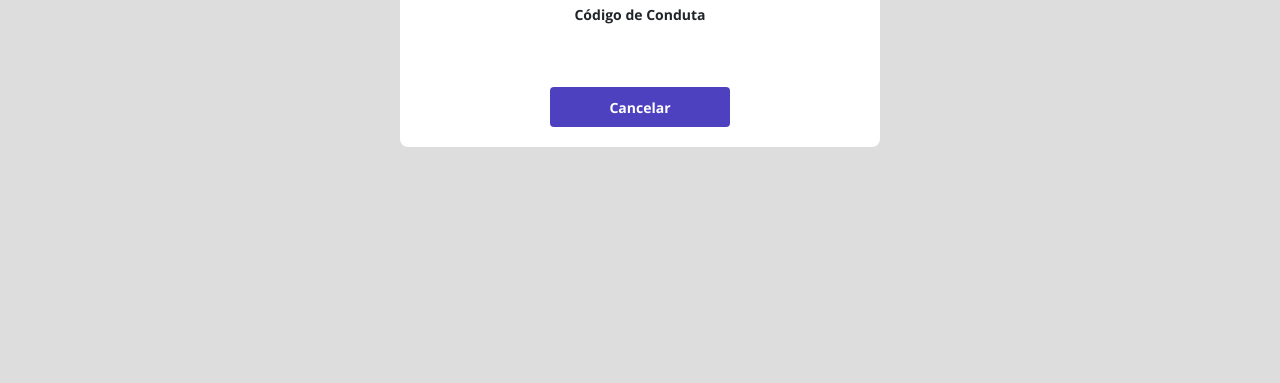
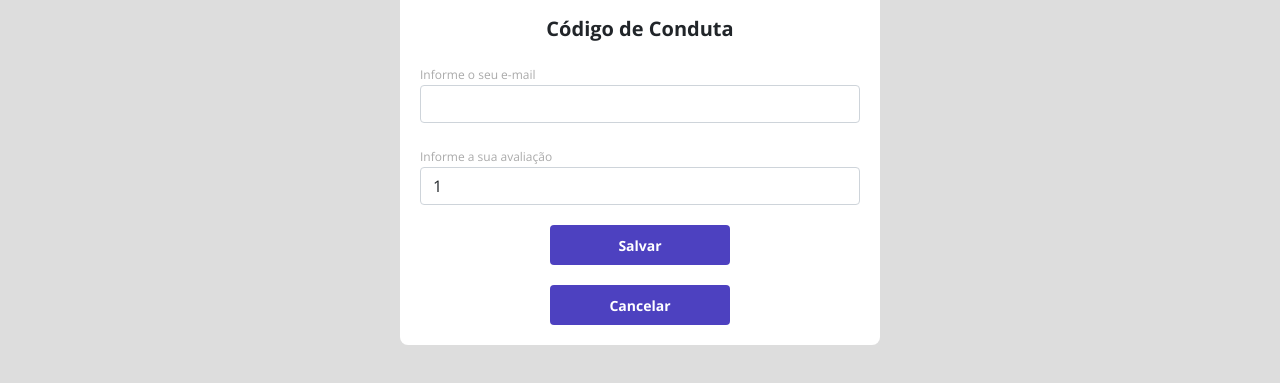
Before and after one commit to DudaMagalha/dsmovie, a plain HTML site: page form.html in a window 1280 px wide. Shown: the part 463-846 px from the top of the page. Before the commit the page ends 800 px from the top, so only its background shows below. Drawn offline with nearby package versions, Linux system fonts and the light colour scheme.

Commit message:
Formulário PARTE 2

```diff
--- a/css/style.css
+++ b/css/style.css
@@ -5,15 +5,16 @@
     --text-gray: #4a4a4a;
     --color-primary: #4D41c0;
     --white: #fff;
+    --text-light-gray: #aaa;
 }
 
-* {
+*{
     margin: 0;
     font-family: 'Open Sans', sans-serif;
     box-sizing: border-box;
 }
 
-h1, h2, h3, h4, h5, h6{
+h1, h2, h3, h4, h5, h6 {
     margin: 0;
 }
 
@@ -102,9 +103,46 @@ a, a:hover {
     align-items: center;
     justify-content: center;
     border-radius: 4px;
+    border: 0;
 }
 
 .dsmovie-form-container {
     padding: 40px 0;
     max-width: 480px;
 }
+
+.dsmovie-form-description {
+    background-color: var(--white);
+    padding: 20px;
+    display: flex;
+    flex-direction: column;
+    align-items: center;
+    border-radius: 0 0 8px 8px;
+}
+
+.dsmovie-form-description h3 {
+    font-size: 20px;
+    font-weight: 700;
+    margin-bottom: 20px;
+}
+
+.dsmovie-form-group {
+    margin-bottom: 20px;
+}
+
+.dsmovie-form-group label {
+    font-size: 12px;
+    color: var(--text-light-gray);
+}
+
+.dsmovie-form {
+    width: 100%;
+}
+
+.dsmovie-form-btn-container {
+    display: flex;
+    flex-direction: column;
+    align-items: center;
+    height: 100px;
+    justify-content: space-between;
+}
--- a/form.html
+++ b/form.html
@@ -1,14 +1,17 @@
 <!DOCTYPE html>
 <html lang="pt-br">
+
 <head>
     <meta charset="UTF-8">
     <meta http-equiv="X-UA-Compatible" content="IE=edge">
     <meta name="viewport" content="width=device-width, initial-scale=1.0">
     <title>DSMovie</title>
-    <link href="https://cdn.jsdelivr.net/npm/bootstrap@5.1.3/dist/css/bootstrap.min.css" rel="stylesheet" integrity="sha384-1BmE4kWBq78iYhFldvKuhfTAU6auU8tT94WrHftjDbrCEXSU1oBoqyl2QvZ6jIW3" crossorigin="anonymous">
+    <link href="https://cdn.jsdelivr.net/npm/bootstrap@5.1.3/dist/css/bootstrap.min.css" rel="stylesheet"
+        integrity="sha384-1BmE4kWBq78iYhFldvKuhfTAU6auU8tT94WrHftjDbrCEXSU1oBoqyl2QvZ6jIW3" crossorigin="anonymous">
     <link rel="stylesheet" href="css/style.css">
 
 </head>
+
 <body>
     <header>
         <nav class="container">
@@ -25,15 +28,43 @@
     <main>
         <section id="dsmovie-form-section">
 
-          <div class="container dsmovie-form-container">
+            <div class="container dsmovie-form-container">
 
                 <div>
                     <div class="dsmovie-card">
-                            <img src="https://www.themoviedb.org/t/p/w500_and_h282_face/YFfE628QGh8JnnPMlNzDDGf7NM.jpg" alt="Código de Conduta">
-                            <div class="dsmovie-card-description">
-                                <h3>Código de Conduta</h3>
-                                <a class="dsmovie-btn" href="index.html">Cancelar</a>
-                            </div>
+                        <img
+                            src="https://www.themoviedb.org/t/p/w500_and_h282_face/YFfE628QGh8JnnPMlNzDDGf7NM.jpg"
+                            alt="Código de Conduta"
+                        />
+                        <div class="dsmovie-form-description">
+                            <h3>Código de Conduta</h3>
+                            <form class="dsmovie-form">
+                                <div class="form-group dsmovie-form-group">
+                                    <label for="email">Informe o seu e-mail</label>
+                                    <input class="form-control" type="email" id="email">
+                                </div>
+
+                                <div class="form-group dsmovie-form-group">
+                                    <label for="score">Informe a sua avaliação</label>
+                                    <select class="form-control" name="score" id="score">
+                                        <option value="1">1</option>
+                                        <option value="2">2</option>
+                                        <option value="3">3</option>
+                                        <option value="4">4</option>
+                                        <option value="5">5</option>
+
+                                    </select>
+                                </div>
+
+                                <div class="dsmovie-form-btn-container">
+                                    <button class="dsmovie-btn" type="submit">Salvar</button>
+                                    <a class="dsmovie-btn" href="index.html">Cancelar</a>
+                                </div>
+                            </form>
+
+
+
+                        </div>
                     </div>
                 </div>
 
@@ -44,4 +75,5 @@
 
     </main>
 </body>
+
 </html>
```
